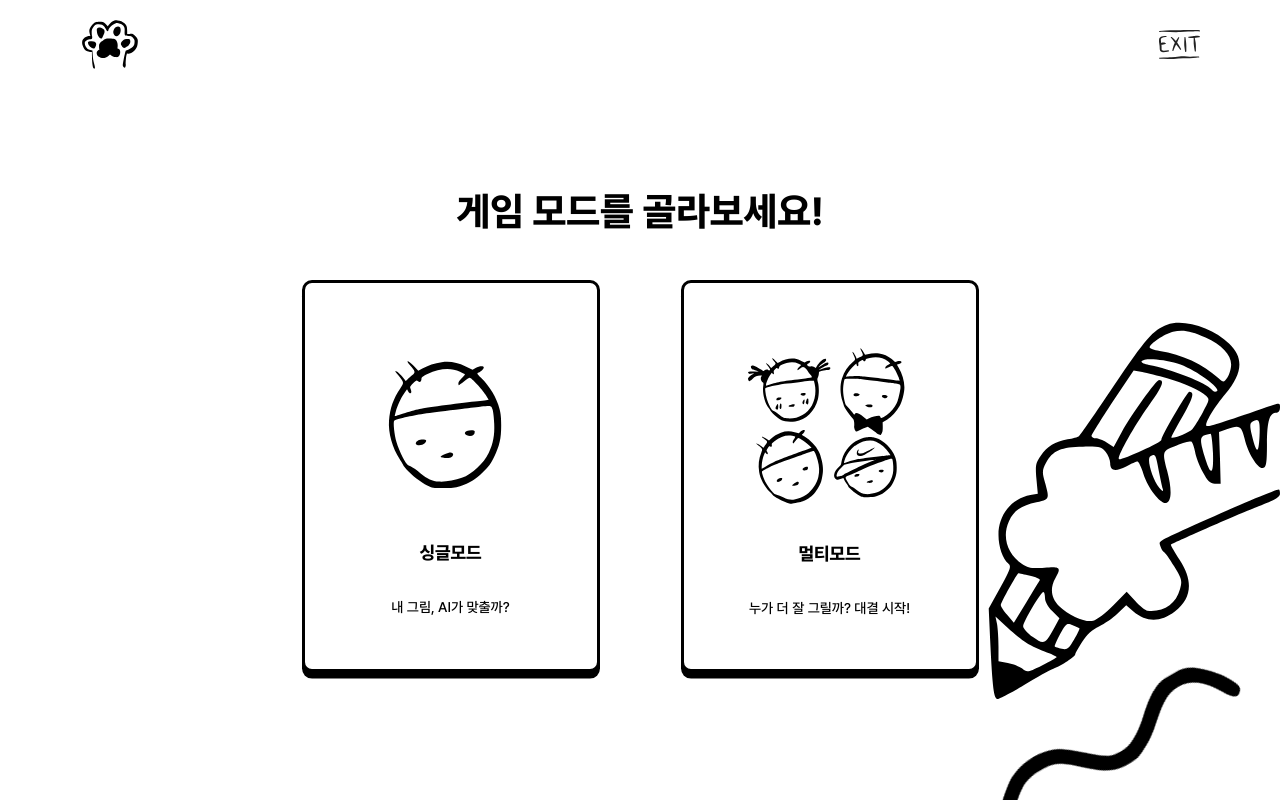
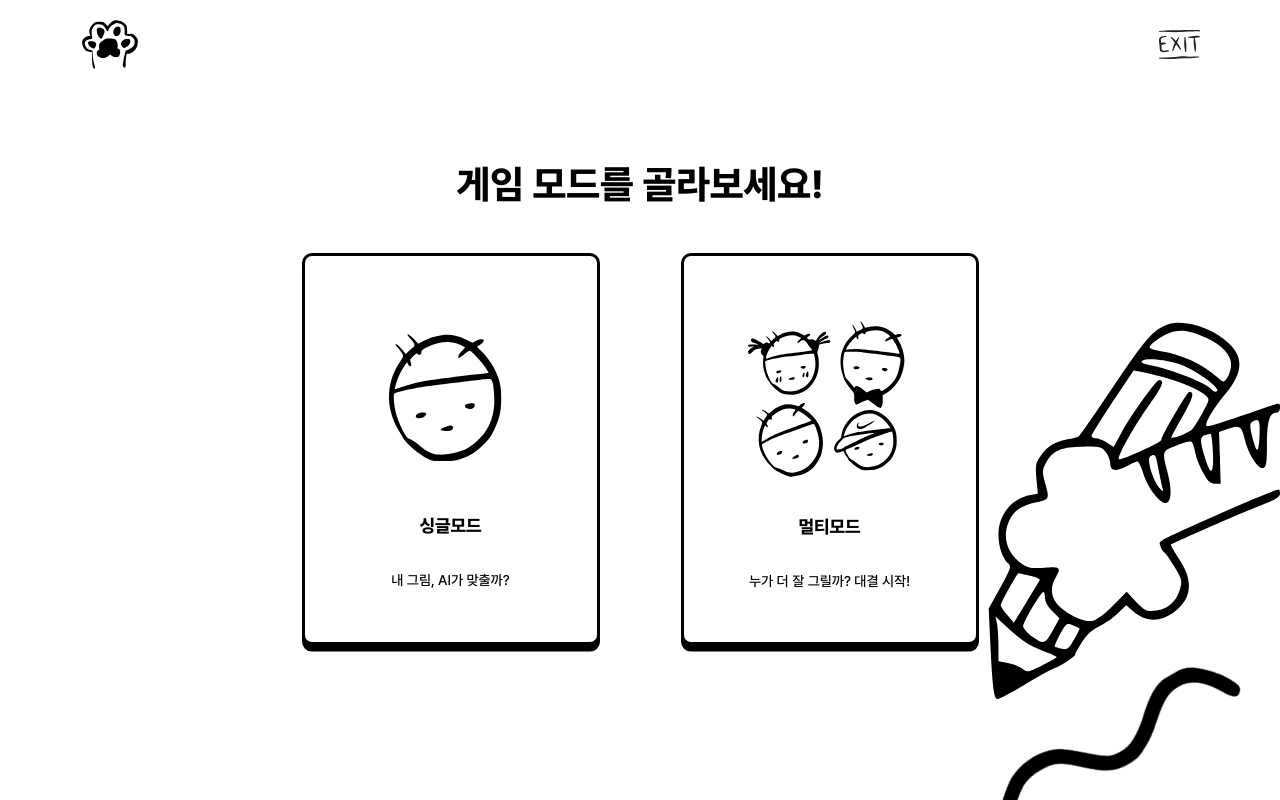
Before and after one commit to devcourse-catspaw/catspaw, a React (Vite) app: page /game-select in a window 1280 px wide. Built offline with nearby package versions, Linux system fonts and the light colour scheme.

Commit message:
🎨 Design: 컨텐츠 위치 조정

```diff
--- a/src/pages/game/GameModeSelect.tsx
+++ b/src/pages/game/GameModeSelect.tsx
@@ -2,16 +2,22 @@ import NavWithExit from "../../components/common/NavWithExit";
 import GameModeSelectCard from "../../components/game/game_mode/GameModeSelectCard";
 import pawPencil from "../../assets/images/paw_pencil_big.svg";
 import doodle from "../../assets/images/doodle_loading.svg";
+import { useNavigate } from "react-router";
 
 export default function GameModeSelect() {
+  const navigate = useNavigate();
   return (
-    <div className="w-full min-h-screen flex flex-col items-center px-20 pt-[14px]">
+    <div className="w-full min-h-screen flex flex-col items-center px-20 pt-[14px] relative">
       <NavWithExit />
-      <div className="flex flex-col justify-center items-center min-h-[calc(100vh-94px)] gap-10">
+      <div className="flex flex-col justify-center items-center gap-10 absolute inset-0">
         <p className="font-extrabold text-[39px]">게임 모드를 골라보세요!</p>
         <div className="flex gap-[81px]">
-          <GameModeSelectCard mode="single" />
-          <GameModeSelectCard mode="multi" />
+          <div onClick={() => navigate("/game/single")}>
+            <GameModeSelectCard mode="single" />
+          </div>
+          <div onClick={() => navigate("/game/multi")}>
+            <GameModeSelectCard mode="multi" />
+          </div>
         </div>
       </div>
       <img
```
